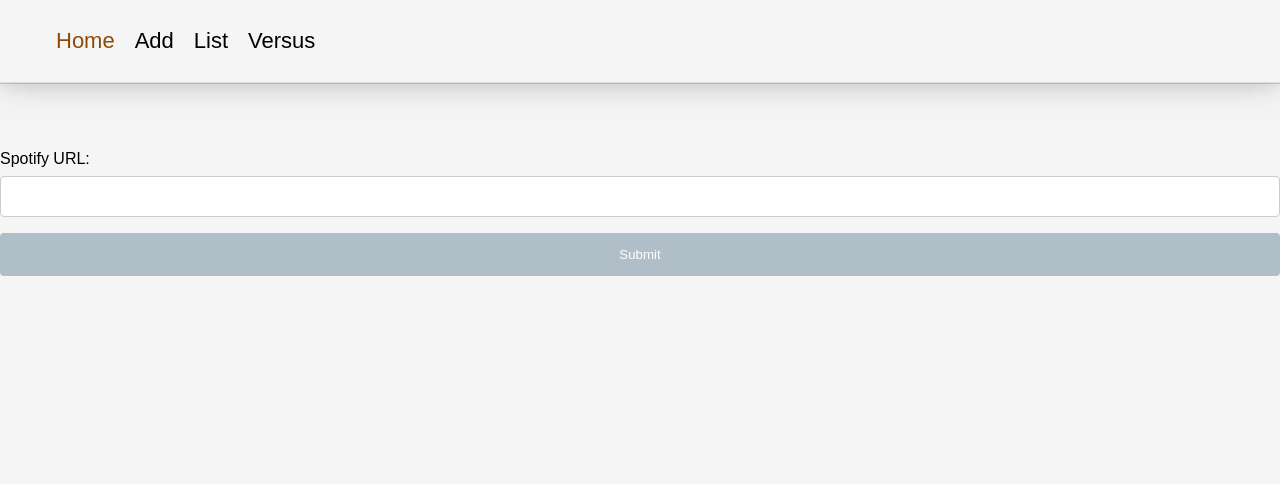
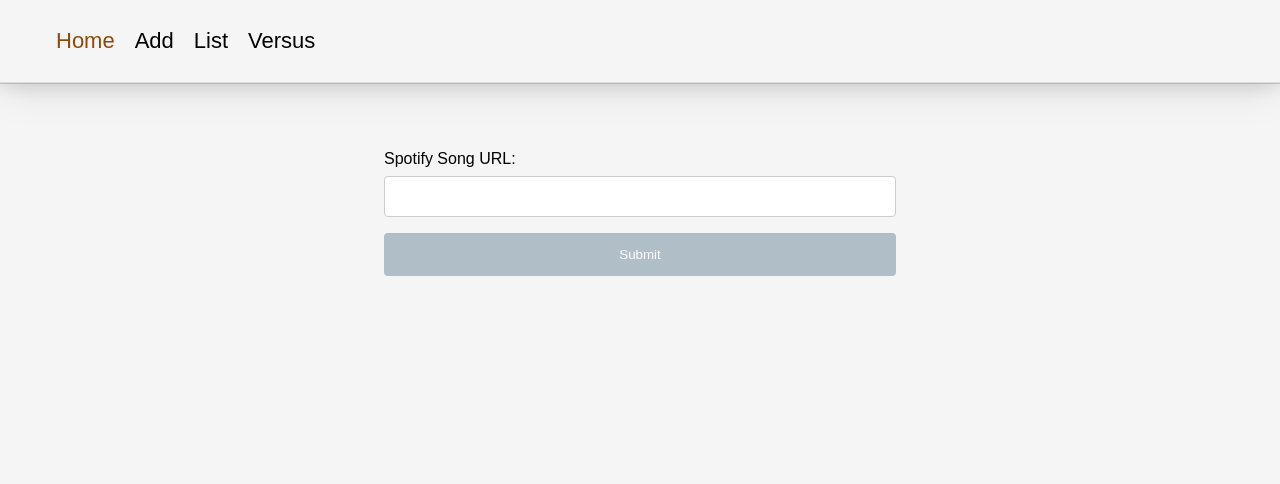
Before and after one commit to bernielaird/MusicElo, a Django app: page /ratinglist/ in a window 1280 px wide. Shown: the top 484 px of the page. Run offline with Django 5.2, Linux system fonts and the light colour scheme; the visitor is signed in with stand-in values (Sample User, id 1); some web fonts are replaced.

Commit message:
style changes

```diff
--- a/musicelo/songs/static/songs/index.css
+++ b/musicelo/songs/static/songs/index.css
@@ -40,7 +40,7 @@ body {
     display: block;
     padding: 14px;
     border-radius: 10px;
-    background: #1db954;
+    background: #8e4909;
     color: white;
     text-decoration: none;
     font-weight: 600;
@@ -48,6 +48,6 @@ body {
 }
 
 .nav-links a:hover {
-    background: #179443;
+    background: #8e4909;
     transform: translateY(-2px);
 }
--- a/musicelo/songs/static/songs/styles.css
+++ b/musicelo/songs/static/songs/styles.css
@@ -150,3 +150,8 @@ a.clickcolor:hover {
     color: #a9682b;
     border-bottom: 1px solid #a9682b;
 }
+
+.center{
+    width: 40%;
+    margin-left: 30%;
+}
--- a/musicelo/songs/templates/songs/ratinglist.html
+++ b/musicelo/songs/templates/songs/ratinglist.html
@@ -18,11 +18,11 @@
     </div>
 </header>
 <body>
-    <main>
+    <main class = "center">
         <div class = button>
             <form action="/add/" method="post">
                 {% csrf_token %}
-                Spotify URL:
+                Spotify Song URL:
                 <input type="text" name="spotifyurl" value="" maxlength="100" />
                 <input type="submit" value="Submit" />
                 </form>
```
Also changed, not shown: musicelo/songs/templates/songs/index.html (+6 -3 lines).
